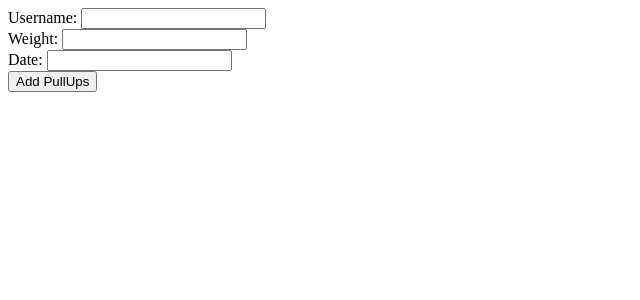
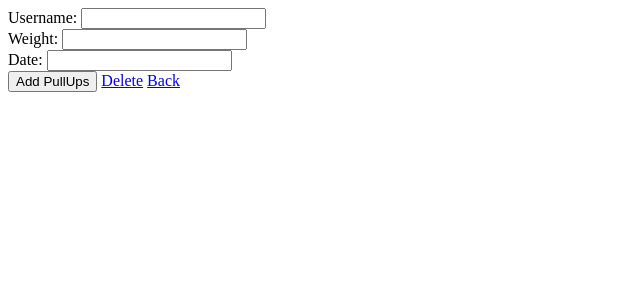
Before and after one commit to KryhaX/gravity-warriors, a Django app: page /scoreboard/new_Pull_ups/ in a window 1280 px wide. Shown: the top 300 px of the page, without its empty margins (0-640 px from the left). Run offline with Django 5.2, Linux system fonts and the light colour scheme.

Commit message:
Update Pull-ups form for layout and functionality improvements

```diff
--- a/templates/Pull_ups_form.html
+++ b/templates/Pull_ups_form.html
@@ -12,6 +12,8 @@
         {% csrf_token %}
         {{ form }}
         <button type="submit">Add PullUps</button>
+        <a href="{% url 'delete_Pull_ups' pullups_id %}">Delete</a>
+        <a href="{% url 'scoreboard_list' %}">Back</a>
     </form>
 </body>
 </html>
```
